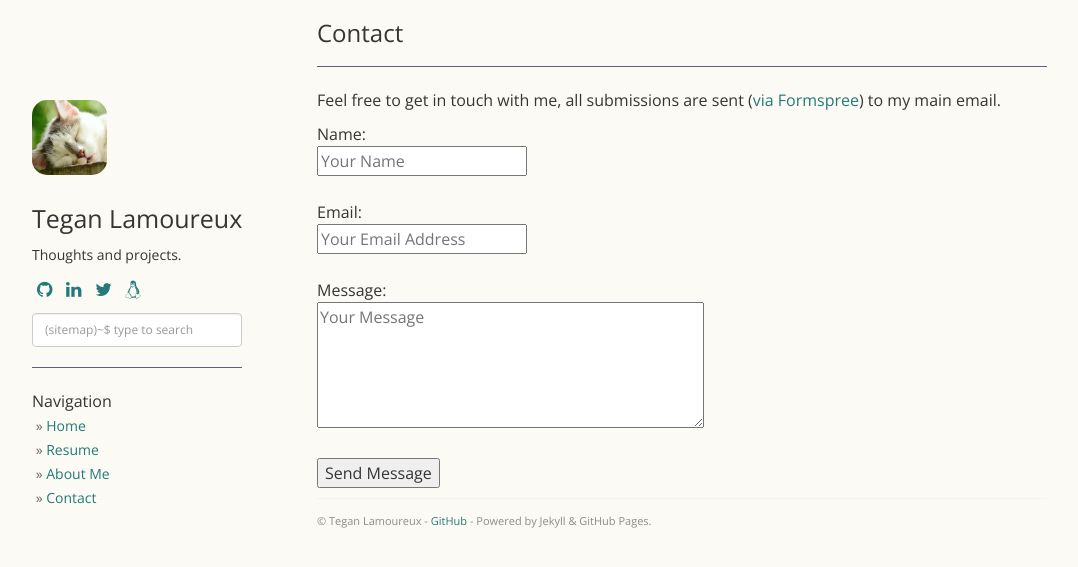
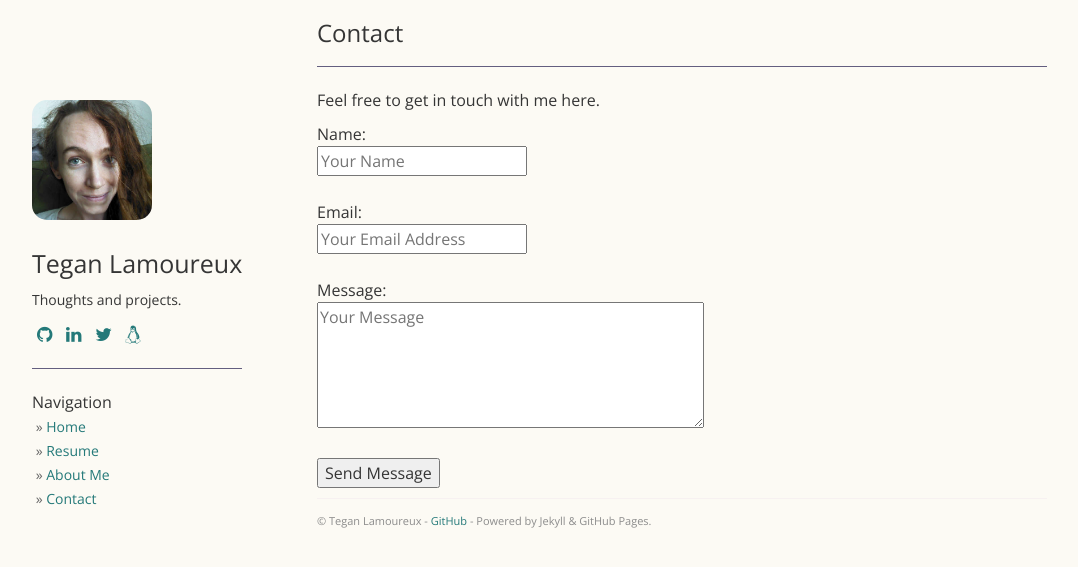
Before and after one commit to tegan-lamoureux/tegan-lamoureux.github.io, a Jekyll site: the page built from contact.md, in a window 1280 px wide. Shown: the top 567 px of the page, without its empty margins (53-1131 px from the left). Built offline with Jekyll 4.4.1, drawn with Linux system fonts in a browser that asks for light colours; nearby versions of some CDN libraries.

Commit message:
Real avatar. Removed broken Search.

```diff
--- a/_layouts/default.html
+++ b/_layouts/default.html
@@ -75,7 +75,7 @@
         <div class="container">
             <div class="col-sm-3">
               <div class="fixed-condition">
-                <a href="/"><img id="about" src="/static/img/avatar.jpg" height="75px" width="75px" /></a>
+                <a href="/"><img id="about" src="/static/img/avatar.jpg" height="120px" width="120px" /></a>
                 <h1 class="author-name">{{ site.author }}</h1>
                 {% if site.about %}
                 <div id="about">
@@ -91,10 +91,6 @@
                     </ul>
                 </div>
 
-                <div class="search" id="js-search">
-                  <input type="text" placeholder="(sitemap)~$ type to search" class="search__input form-control" id="js-search__input">
-                  <ul class="search__results" id="js-search__results"></ul>
-                </div>
                 <hr />
 
                 <strong>Navigation</strong><br />
--- a/contact.md
+++ b/contact.md
@@ -4,7 +4,7 @@ title: Contact
 permalink: /contact/
 ---
 
-Feel free to get in touch with me, all submissions are sent ([via Formspree](https://formspree.io/)) to my main email.
+Feel free to get in touch with me here.
 <br>
 <div>
   <form action="http://formspree.io/contact_redirect34217@teux.me" method="POST">
```
Also changed, not shown: static/img/avatar.jpg.
